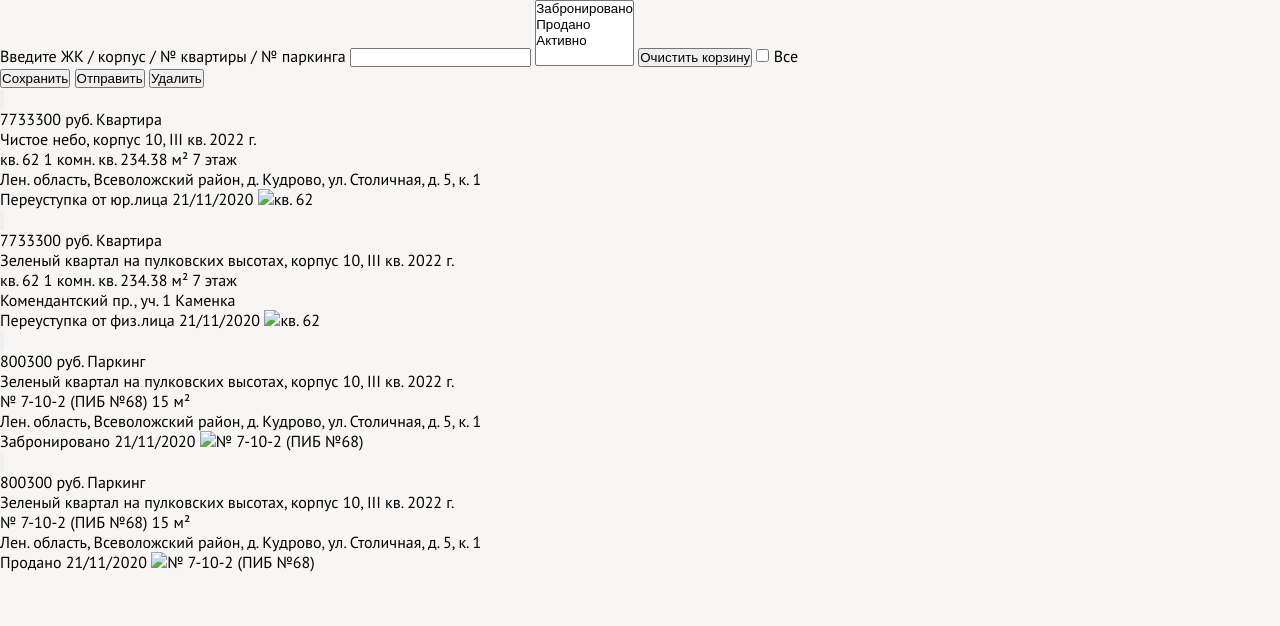
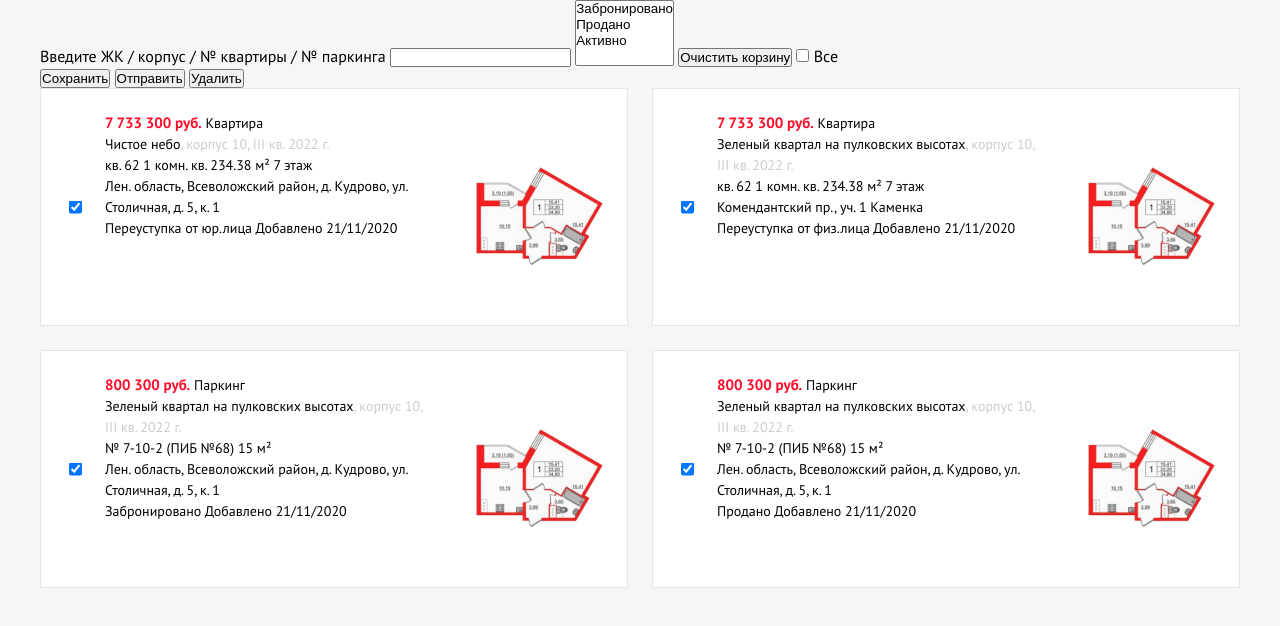
Before and after one commit to abramsea/test_pn, a website: page src/index.html in a window 1280 px wide. Drawn offline with nearby package versions, Linux system fonts and the light colour scheme; files that its build step writes are made by us from their sources; files whose address does not match are found by name.

Commit message:
making cards styles

```diff
--- a/src/index.html
+++ b/src/index.html
@@ -48,11 +48,11 @@
             <ul class="cards">
                 <li v-for="apartment in apartments" class="card">
 
-                    <input type="button" checked></input>
+                    <input type="checkbox" checked></input>
 
                     <div class="card__main-info">
                         <span class="card__price">
-                            {{ apartment.price }}&nbsp;руб.
+                            {{ apartment.price }}
                         </span>
                         <span class="card__type">
                             {{ apartment.type }}
@@ -98,10 +98,10 @@
                     </span>
 
                     <span class="card__added">
-                        {{ apartment.added }}
+                       Добавлено {{ apartment.added }}
                     </span>
 
-                    <picture>
+                    <picture class="card__plan">
                         <img :src="apartment.image" :alt="apartment.number">
                     </picture>
 
--- a/src/js/app.js
+++ b/src/js/app.js
@@ -15,7 +15,8 @@ const app = new Vue({
 				number: 'кв. 62',
 				rooms: '1 комн. кв.',
 				added: '21/11/2020',
-				image: '/images/apartment.jpg'
+				image: './images/apartment.jpg',
+				shown: true
 			},
 			id2: {
 				id: 2,
@@ -30,7 +31,8 @@ const app = new Vue({
 				number: 'кв. 62',
 				rooms: '1 комн. кв.',
 				added: '21/11/2020',
-				image: '/images/apartment.jpg'
+				image: './images/apartment.jpg',
+				shown: true
 			},
 			id3: {
 				id: 3,
@@ -43,7 +45,8 @@ const app = new Vue({
 				square: 15,
 				number: '№ 7-10-2 (ПИБ №68)',
 				added: '21/11/2020',
-				image: '/images/apartment.jpg'
+				image: './images/apartment.jpg',
+				shown: true
 			},
 			id4: {
 				id: 4,
@@ -56,8 +59,33 @@ const app = new Vue({
 				square: 15,
 				number: '№ 7-10-2 (ПИБ №68)',
 				added: '21/11/2020',
-				image: '/images/apartment.jpg'
+				image: './images/apartment.jpg',
+				shown: true
 			}
 		}
 	}
 })
+
+const spaceNumber = ( num ) => {
+	if ( num > 999 )
+	{
+		num += '';
+
+		num = num
+			.split( '' )
+			.reverse()
+			.join( '' )
+			.replace( /\d{3}/g, '$& ' )
+			.split( '' ).reverse().join( '' )
+			.replace( /^ /, '' );
+	}
+
+	return num;
+};
+
+const prices = document.querySelectorAll( 'span.card__price' );
+
+if ( prices.length )
+{
+	prices.forEach( ( price ) => price.textContent = spaceNumber( parseInt( price.textContent )));
+}
--- a/src/scss/base.scss
+++ b/src/scss/base.scss
@@ -3,6 +3,7 @@
 @import 'variables';
 @import 'fonts';
 @import 'cart';
+@import 'cards';
 
 *
 {
@@ -25,5 +26,12 @@ body
 {
     overflow: hidden;
 
-    background: $bg_light_gray;
+    background: $clr_bg_light_gray;
 }
+
+main
+{
+    max-width: 1200px;
+
+    margin: 0 auto;
+}
--- /dev/null
+++ b/src/scss/cards.scss
@@ -0,0 +1,84 @@
+ul.cards
+{
+	display: flex;
+	flex-wrap: wrap;
+
+	list-style: none;
+
+	li.card
+	{
+		@include font_p1;
+
+		position: relative;
+
+		flex-shrink: 0;
+
+		width: calc( 50% - 12px );
+		height: 238px;
+		padding: calc( #{$unit} * 6 ) calc( #{$unit} * 49 ) calc( #{$unit} * 6 ) calc( #{$unit} * 16 );
+		margin-right: calc( #{$unit} * 6 );
+		margin-top: calc( #{$unit} * 6 );
+
+		background: $clr_white;
+
+		border: 1px solid $clr_gray;
+
+		&:nth-child(2n)
+		{
+			margin-right: 0;
+		}
+
+		&:nth-child( -n + 2 )
+		{
+			margin-top: 0;
+		}
+
+		input[type="checkbox"]
+		{
+			position: absolute;
+			top: 50%;
+			left: 28px;
+
+			transform: translate( 0, -50% );
+		}
+
+		span.card__price
+		{
+			@include font_price;
+
+			color: $clr_red;
+
+			&::after
+			{
+				content: ' руб.';
+			}
+		}
+
+		span.card__queue
+		{
+			color: $clr_dark_gray;
+		}
+
+		picture.card__plan
+		{
+			position: absolute;
+			top: 78px;
+			right: 24px;
+
+			display: block;
+
+			width: 128px;
+			height: 98px;
+
+			img
+			{
+				display: block;
+
+				width: 100%;
+				height: 100%;
+
+				object-fit: contain;
+			}
+		}
+	}
+}
--- a/src/scss/fonts.scss
+++ b/src/scss/fonts.scss
@@ -1,9 +1,6 @@
-@import 'variables';
-
 @font-face {
     font-family: 'PT Sans';
-    src: url('PTSans-Regular.woff2') format('woff2'),
-        url('PTSans-Regular.woff') format('woff');
+    src: url('../fonts/PTSans-Regular.woff') format('woff');
     font-weight: $regular;
     font-style: normal;
     font-display: swap;
@@ -11,9 +8,20 @@
 
 @font-face {
     font-family: 'PT Sans';
-    src: url('PTSans-Bold.woff2') format('woff2'),
-        url('PTSans-Bold.woff') format('woff');
+    src: url('../fonts/PTSans-Bold.woff') format('woff');
     font-weight: $bold;
     font-style: normal;
     font-display: swap;
 }
+
+@mixin font_p1 {
+    font-size: 14px;
+    line-height: calc( 21 / 14);
+}
+
+@mixin font_price {
+    font-size: 15px;
+    line-height: calc( 20 / 15);
+
+    font-weight: $bold;
+}
--- a/src/scss/variables.scss
+++ b/src/scss/variables.scss
@@ -1,8 +1,23 @@
 // colors
 
-$black: #000;
-$white: #fff;
-$bg_light_gray: #f7f6f4;
+$clr_black: #000;
+$clr_white: #fff;
+
+$clr_black_text: #232735;
+
+$clr_bg_light_gray: #f7f6f4;
+$clr_gray: #e5e5e5;
+$clr_dark_gray: #cccccc;
+$clr_darkest_gray: #808080;
+
+$clr_red: #ff0d29;
+$clr_light_red: #ffe4e4;
+$clr_dark_red: #dd4c5d;
+
+$clr_light_blue: #d6f5ff;
+$clr_blue: #0291c1;
+
+$clr_checkbox_yellow: #fce66f;
 
 // fonts
 
```
Also changed, not shown: src/fonts/PTSans-Bold.woff2 (deleted), src/fonts/PTSans-Regular.woff2 (deleted), src/images/apartment.jpg (added).
